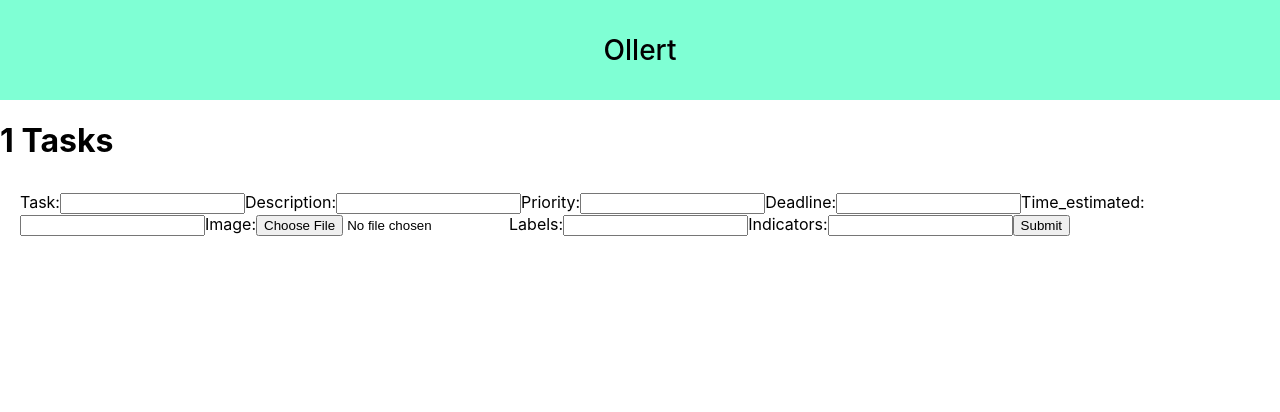
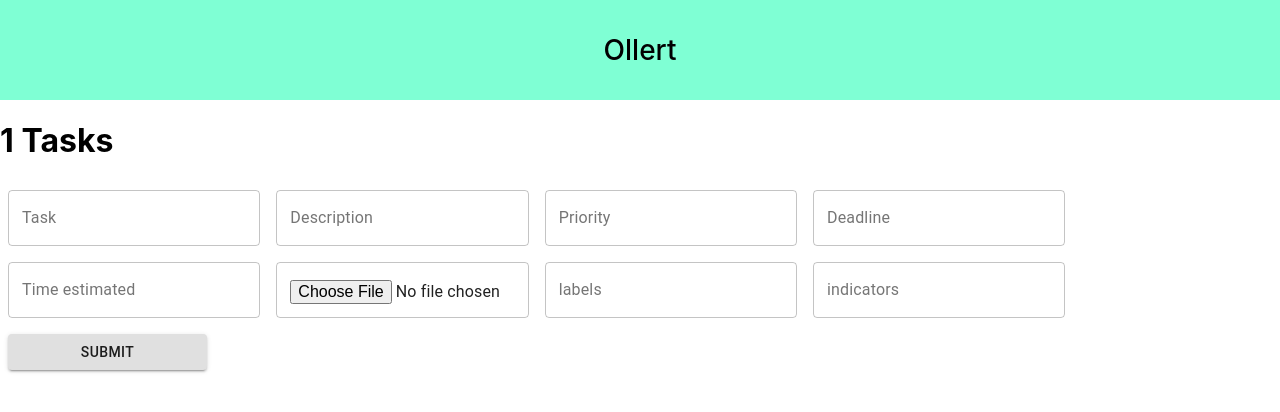
Before and after one commit to Rmgreco/Inspr-Test, a React (Create React App) app in the folder ollert/: page /list/1 in a window 1280 px wide. Shown: the top 412 px of the page. Built offline with nearby package versions, Linux system fonts and the light colour scheme.

Commit message:
adding some css

```diff
--- a/ollert/package.json
+++ b/ollert/package.json
@@ -3,6 +3,7 @@
   "version": "0.1.0",
   "private": true,
   "dependencies": {
+    "@material-ui/core": "^4.11.4",
     "@testing-library/jest-dom": "^5.14.1",
     "@testing-library/react": "^11.2.7",
     "@testing-library/user-event": "^12.8.3",
--- a/ollert/src/App.css
+++ b/ollert/src/App.css
@@ -1,5 +1,5 @@
 /* body{
-  background-color: black;
+  background-color:darkslategray;
   color: white;
 } */
 
--- a/ollert/src/App.js
+++ b/ollert/src/App.js
@@ -3,15 +3,31 @@ import ListPage from './pages/ListPage';
 import TaskPage from './pages/TaskPage';
 import './App.css';
 import { BrowserRouter, Route, Switch } from 'react-router-dom';
+import useMediaQuery from '@material-ui/core/useMediaQuery';
+import { createMuiTheme, ThemeProvider } from '@material-ui/core/styles';
+import CssBaseline from '@material-ui/core/CssBaseline';
 
 function App() {
+  const prefersDarkMode = useMediaQuery('(prefers-color-scheme: dark)');
+
+  const theme = React.useMemo(
+    () =>
+      createMuiTheme({
+        palette: {
+          type: prefersDarkMode ? 'dark' : 'light',
+        },
+      }),
+    [prefersDarkMode],
+  );
   return (
     <BrowserRouter>
       <Switch>
-      <Route exact path="/" render={ (props) => <ListPage {...props}/> } />
-      <Route exact path="/list/:todo" render={ (props) => <TaskPage {...props}/> } />
+        <ThemeProvider theme={theme}>
+          <Route exact path="/" component={ListPage} />
+          <Route exact path="/list/:todo" component={TaskPage} />
+        </ThemeProvider>
       </Switch>
-    </BrowserRouter>
+    </BrowserRouter >
   );
 }
 
--- a/ollert/src/components/AddNewTaskForm.js
+++ b/ollert/src/components/AddNewTaskForm.js
@@ -2,9 +2,24 @@ import React from 'react';
 import { useFormik } from 'formik';
 import * as Yup from 'yup';
 import '../App.css';
+import Button from '@material-ui/core/Button';
+import { makeStyles } from '@material-ui/core/styles'
+import TextField from '@material-ui/core/TextField';
 
+const useStyles = makeStyles((theme) => ({
+  root: {
+    '& > *': {
+      margin: theme.spacing(1),
+      width: '25ch',
+    },
+  },
+  input: {
+    display: 'none',
+  },
+}));
 
 const AddNewTaskForm = ({ onAddTask }) => {
+  const classes = useStyles();
   const formik = useFormik({
     validateOnChange: false,
     validateOnBlur: false,
@@ -17,8 +32,7 @@ const AddNewTaskForm = ({ onAddTask }) => {
       image: '',
       labels: '',
       indicators: '',
-      linked:''
-
+      linked: ''
     },
     validationSchema: Yup
       .object()
@@ -45,80 +59,73 @@ const AddNewTaskForm = ({ onAddTask }) => {
   })
 
   return (
-    <form onSubmit={formik.handleSubmit} className="form">
-      <label className="label">Task:</label>
-      <input className="inputs"
-        id="todo"
+    <form onSubmit={formik.handleSubmit} className={classes.root} noValidate autoComplete="off">
+      <TextField
+        id="outlined-basic todo"
+        label="Task"
+        variant="outlined"
         name="todo"
         type="text"
         onChange={formik.handleChange}
-        value={formik.values.todo}
-        autoComplete="off"
-      />
-      <label className="label">Description:</label>
-      <input className="inputs"
-        id="description"
+        value={formik.values.todo} />
+      <TextField
+        id="outlined-basic description"
+        label="Description"
+        variant="outlined"
         name="description"
         type="text"
         onChange={formik.handleChange}
-        value={formik.values.description}
-        autoComplete="off"
-      />
-      <label className="label">Priority:</label>
-      <input className="inputs"
-        id="priority"
+        value={formik.values.description} />
+      <TextField
+        id="outlined-basic priority"
+        label="Priority"
+        variant="outlined"
         name="priority"
         type="text"
         onChange={formik.handleChange}
-        value={formik.values.priority}
-        autoComplete="off"
-      />
-      <label className="label">Deadline:</label>
-      <input className="inputs"
-        id="deadline"
+        value={formik.values.priority} />
+      <TextField
+        id="outlined-basic deadline"
+        label="Deadline"
+        variant="outlined"
         name="deadline"
         type="text"
         onChange={formik.handleChange}
-        value={formik.values.deadline}
-        autoComplete="off"
-      />
-      <label className="label">Time_estimated:</label>
-      <input className="inputs"
-        id="time_estimated"
+        value={formik.values.deadline} />
+      <TextField
+        id="outlined-basic time_estimated"
+        label="Time estimated"
+        variant="outlined"
         name="time_estimated"
         type="text"
         onChange={formik.handleChange}
-        value={formik.values.time_estimated}
-        autoComplete="off"
-      />
-      <label className="label">Image:</label>
-      <input className="inputs"
-        id="image"
+        value={formik.values.time_estimated} />
+      <TextField
+        accept="image/*"
+        id="outlined-basic image"
+        label=""
+        variant="outlined"
         name="image"
         type="file"
         onChange={formik.handleChange}
-        value={formik.values.image}
-        autoComplete="off"
-      />
-      <label className="label">Labels:</label>
-      <input className="inputs"
-        id="labels"
+        value={formik.values.image} />
+      <TextField
+        id="outlined-basic labels"
+        label="labels"
+        variant="outlined"
         name="labels"
         type="text"
         onChange={formik.handleChange}
-        value={formik.values.labels}
-        autoComplete="off"
-      />
-      <label className="label">Indicators:</label>
-      <input className="inputs"
-        id="indicators"
+        value={formik.values.labels} />
+      <TextField
+        id="outlined-basic indicators"
+        label="indicators"
+        variant="outlined"
         name="indicators"
         type="text"
         onChange={formik.handleChange}
-        value={formik.values.indicators}
-        autoComplete="off"
-      />
-      <button type="submit" className="inputs">Submit</button>
+        value={formik.values.indicators} />
+      <Button type="submit" className="inputs" variant="contained">Submit</Button>
     </form>
   )
 };
--- a/ollert/src/pages/ListPage.js
+++ b/ollert/src/pages/ListPage.js
@@ -4,41 +4,41 @@ import Header from '../components/header'
 import TodoList from '../components/TodoList';
 import AddNewTodoForm from '../components/AddNewTodoForm';
 
-import { getFromLocalStorage, saveInLocalStorage } from '../helpers'
+import { getFromLocalStorage, saveInLocalStorage } from '../localStorage'
 import '../App.css';
 
 
 const ListPage = () => {
-  const [todoItems, setTodoItems] = useState(getFromLocalStorage('todo') || [])
+  const [todoItems, setList] = useState(getFromLocalStorage('todo') || [])
 
-  const addTodoHandler = useCallback(todo => {
+  const addList = useCallback(todo => {
     let latestTodoItem = null
     if (todoItems.length === 1) {
       latestTodoItem = todoItems[0]
     }
 
     else if (todoItems.length > 1) {
-      const todoItemsDescendingSortedById = todoItems.sort((a, b) => a.id > b.id)
-      latestTodoItem = todoItemsDescendingSortedById[0]
+      const list = todoItems.sort((a, b) => a.id > b.id)
+      latestTodoItem = list[0]
     }
 
-    const newTodoItems = [
+    const newList = [
       {
         id: latestTodoItem ? latestTodoItem.id + 1 : 0,
         todo,
       },
       ...todoItems,
     ]
-    setTodoItems(newTodoItems)
-    saveInLocalStorage('todo', newTodoItems)
+    setList(newList)
+    saveInLocalStorage('todo', newList)
   }, [todoItems])
 
-  const removeTodoHandler = useCallback(id => {
-    const newTodoItems = todoItems.filter(todoItem => todoItem.id !== id)
+  const removeList = useCallback(id => {
+    const newList = todoItems.filter(todoItem => todoItem.id !== id)
 
-    setTodoItems(newTodoItems)
+    setList(newList)
 
-    saveInLocalStorage('todo', newTodoItems)
+    saveInLocalStorage('todo', newList)
   }, [todoItems])
 
   return (
@@ -46,11 +46,11 @@ const ListPage = () => {
       <Header />
       <h1>Lists</h1>
       <AddNewTodoForm
-        onAddTodo={addTodoHandler}
+        onAddTodo={addList}
       />
       <TodoList
         todoItems={todoItems}
-        onRemoveTodo={removeTodoHandler}
+        onRemoveTodo={removeList}
       />
     </div>
   );
--- a/ollert/src/pages/TaskPage.js
+++ b/ollert/src/pages/TaskPage.js
@@ -4,7 +4,7 @@ import Header from '../components/header'
 import TodoTask from '../components/TodoTask';
 import AddNewTaskForm from '../components/AddNewTaskForm';
 
-import { getFromLocalStorage, saveInLocalStorage } from '../helpers'
+import { getFromLocalStorage, saveInLocalStorage } from '../localStorage'
 import '../App.css';
 
 
```
Also changed, not shown: ollert/src/localStorage.js (renamed from ollert/src/helpers.js), 1 other file (tests, documents, lock files or other folders).
